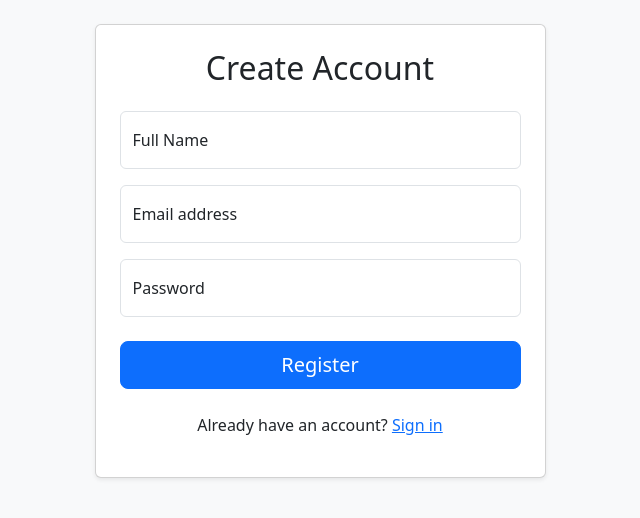
After one commit to Rumesh-Bridge/eventease, a FastAPI app: template templates/register.html in a window 1280 px wide. The commit adds this page. Shown: the top 518 px of the page, without its empty margins (320-960 px from the left). Run offline with FastAPI, Linux system fonts and the light colour scheme; the template is opened without the code that fills it, so the values that code supplies are empty.

Commit message:
Enhance homepage and user authentication routes
- Updated the homepage to display upcoming events using Jinja2 templates.
- Added login and registration routes serving their respective HTML pages.
- Integrated event retrieval into the homepage for a dynamic user experience.

```diff
--- a/app.py
+++ b/app.py
@@ -1,9 +1,12 @@
-from fastapi import FastAPI, Request
+from fastapi import Depends, FastAPI, Request
 from fastapi.templating import Jinja2Templates
+from sqlalchemy.orm import Session
+from cruds import event_crud
 from database import Base, engine
 import models
 from routers import users, events, bookins
 from fastapi.staticfiles import StaticFiles
+from database import Base, engine, get_db
 
 app = FastAPI(title="EventEase API", version="0.1.0")
 
@@ -15,11 +18,31 @@ templates = Jinja2Templates(directory="templates")
 
 # --- Create the Home Page Route ---
 @app.get("/", include_in_schema=False)
-def read_home(request: Request):
+def read_home(request: Request, db: Session = Depends(get_db)):
     """
     Serves the home.html page.
     """
-    return templates.TemplateResponse("home.html", {"request": request})
+    events = event_crud.get_events(db, skip=0, limit=6)
+    # Pass the events to the template
+    return templates.TemplateResponse(
+        "home.html",
+        {"request": request, "events": events} # Add events to context
+    )
+
+
+@app.get("/users/login/", include_in_schema=False)
+def get_login_page(request: Request):
+    """
+    Serves the login.html page.
+    """
+    return templates.TemplateResponse("login.html", {"request": request})
+
+@app.get("/users/register/", include_in_schema=False)
+def get_register_page(request: Request):
+    """
+    Serves the register.html page.
+    """
+    return templates.TemplateResponse("register.html", {"request": request})
 
 # ---  API root ---
 @app.get("/api/", include_in_schema=False)
--- /dev/null
+++ b/templates/base_minimal.html
@@ -0,0 +1,19 @@
+<!DOCTYPE html>
+<html lang="en">
+<head>
+    <meta charset="UTF-8">
+    <meta name="viewport" content="width=device-width, initial-scale=1.0">
+    <title>{% block title %}EventEase{% endblock %}</title>
+
+    <link href="https://cdn.jsdelivr.net/npm/bootstrap@5.3.3/dist/css/bootstrap.min.css" rel="stylesheet" integrity="sha384-QWTKZyjpPEjISv5WaRU9OFeRpok6YctnYmDr5pNlyT2bRjXh0JMhjY6hW+ALEwIH" crossorigin="anonymous">
+
+</head>
+<body class="bg-light">
+
+    <main class="container mt-4">
+        {% block content %}{% endblock %}
+    </main>
+
+    <script src="https://cdn.jsdelivr.net/npm/bootstrap@5.3.3/dist/js/bootstrap.bundle.min.js" integrity="sha384-YvpcrYf0tY3lHB60NNkmXc5s9fDVZLESaAA55NDzOxhy9GkcIdslK1eN7N6jIeHz" crossorigin="anonymous"></script>
+</body>
+</html>
--- /dev/null
+++ b/templates/register.html
@@ -0,0 +1,82 @@
+{% extends "base_minimal.html" %}
+
+{% block title %}EventEase - Register{% endblock %}
+
+{% block content %}
+<div class="row justify-content-center">
+    <div class="col-md-6 col-lg-5">
+        <div class="card shadow-sm p-4">
+            <h2 class="text-center mb-4">Create Account</h2>
+
+            <form id="register-form">
+
+                <div class="form-floating mb-3">
+                    <input type="text" id="name" class="form-control" placeholder="John Doe" required />
+                    <label class="form-label" for="name">Full Name</label>
+                </div>
+
+                <div class="form-floating mb-3">
+                    <input type="email" id="email" class="form-control" placeholder="name@example.com" required />
+                    <label class="form-label" for="email">Email address</label>
+                </div>
+
+                <div class="form-floating mb-4">
+                    <input type="password" id="password" class="form-control" placeholder="Password" required />
+                    <label class="form-label" for="password">Password</label>
+                </div>
+
+                <button type="submit" class="btn btn-primary btn-lg w-100 mb-4">Register</button>
+
+                <div id="error-message" class="alert alert-danger" style="display: none;"></div>
+
+                <div class="text-center">
+                    <p>Already have an account? <a href="/users/login/">Sign in</a></p>
+                </div>
+
+            </form>
+        </div>
+    </div>
+</div>
+
+<script>
+    document.getElementById("register-form").addEventListener("submit", async function(event) {
+        // Prevent the form's default submission
+        event.preventDefault();
+
+        const name = document.getElementById("name").value;
+        const email = document.getElementById("email").value;
+        const password = document.getElementById("password").value;
+        const errorMessage = document.getElementById("error-message");
+
+        try {
+            const response = await fetch("/api/users/register/", {
+                method: "POST",
+                headers: {
+                    "Content-Type": "application/json"
+                },
+                body: JSON.stringify({
+                    name: name,
+                    email: email,
+                    password: password
+                })
+            });
+
+            const data = await response.json();
+
+            if (!response.ok) {
+                // Show error message from the API (e.g., "Email already registered")
+                errorMessage.textContent = data.detail || "An unknown error occurred.";
+                errorMessage.style.display = "block";
+            } else {
+                // Success! Redirect to the login page
+                window.location.href = "/login/";
+            }
+
+        } catch (error) {
+            errorMessage.textContent = "Could not connect to the server.";
+            errorMessage.style.display = "block";
+        }
+    });
+</script>
+
+{% endblock %}
```
Also changed, not shown: templates/home.html (+36 -3 lines), templates/login.html (added, +79 -0 lines), database.db.
